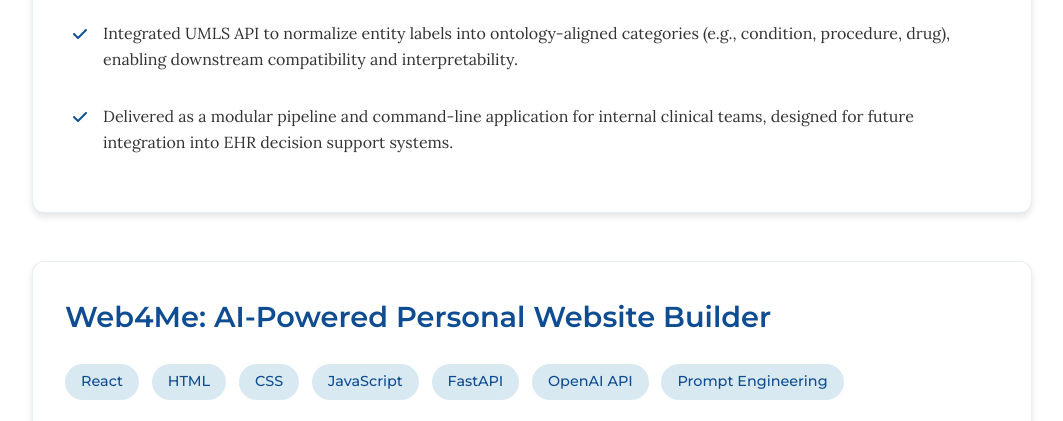
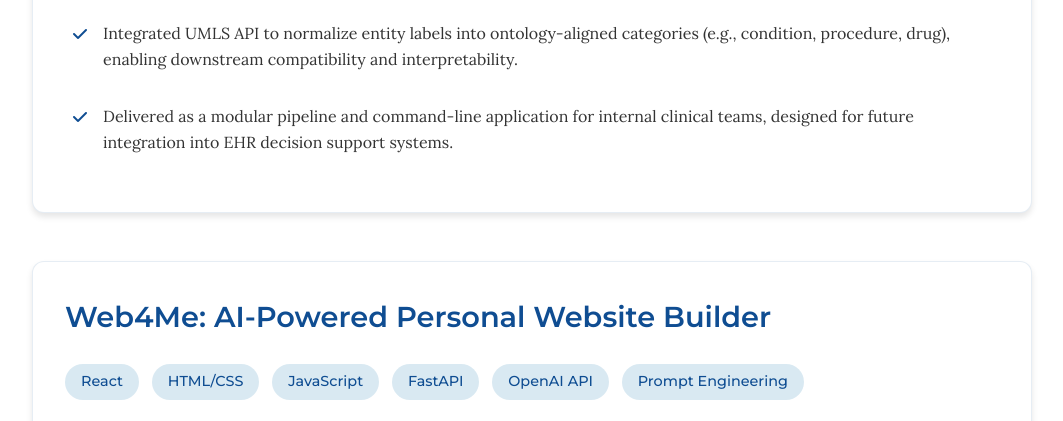
Before and after one commit to Cyngua/Cyngua.github.io, a plain HTML site: page projects.html in a window 1280 px wide. Shown: the part 1719-2140 px from the top of the page, without its empty margins (108-1171 px from the left). Drawn offline with Linux system fonts and the light colour scheme.

Commit message:
minor change

```diff
--- a/projects.html
+++ b/projects.html
@@ -131,8 +131,7 @@
 
                     <div class="project-tech-stack">
                         <span>React</span>
-                        <span>HTML</span>
-                        <span>CSS</span>
+                        <span>HTML/CSS</span>
                         <span>JavaScript</span>
                         <span>FastAPI</span>
                         <span>OpenAI API</span>
```
